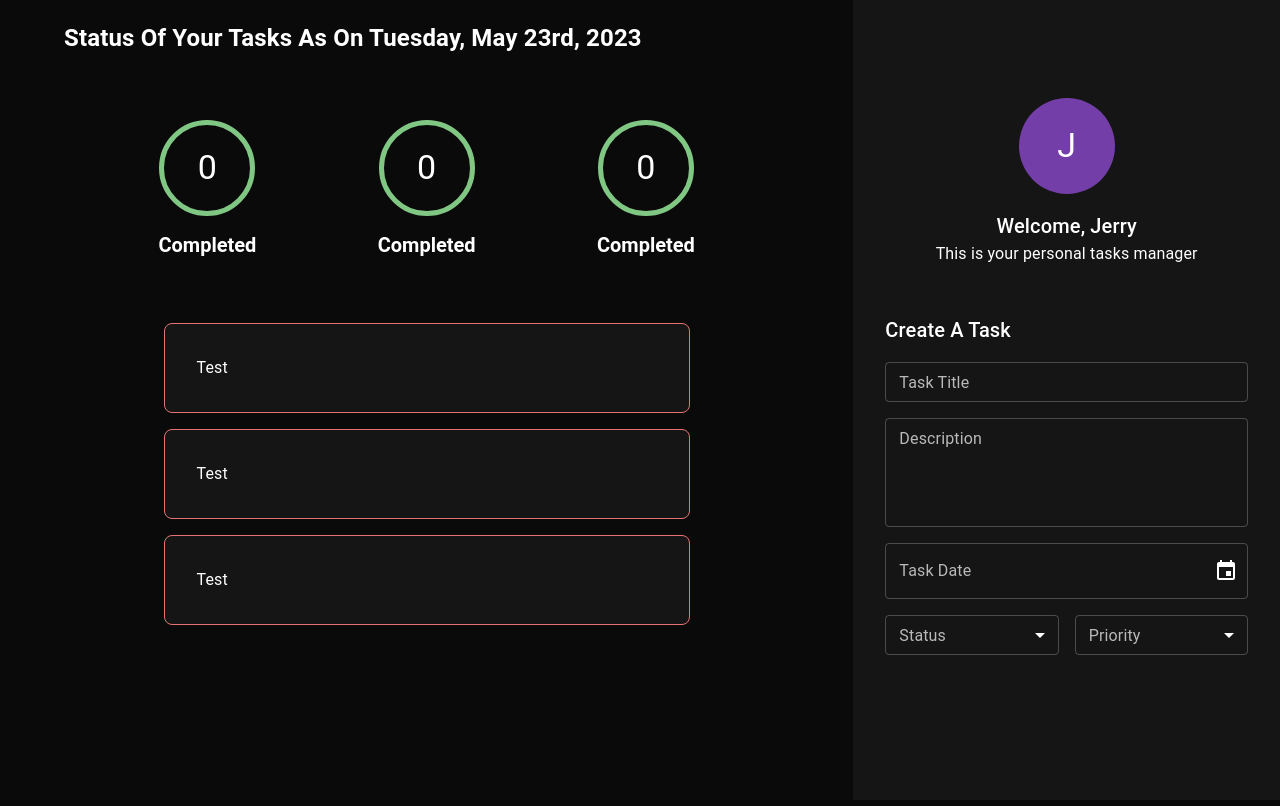
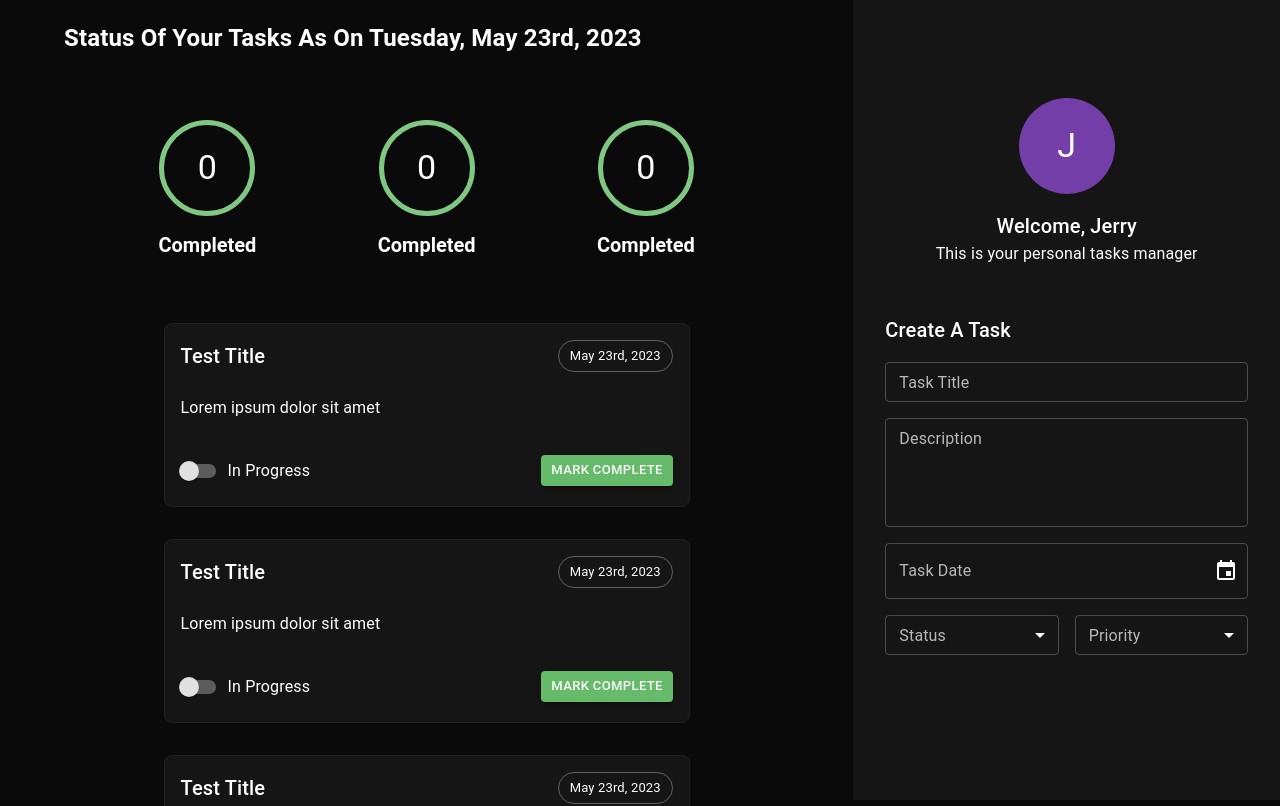
Before and after one commit to ogunbor/abins, a React (Create React App) app: page / in a window 1280 px wide. Shown: the top 806 px of the page. Built offline with nearby package versions, Linux system fonts and the light colour scheme.

Commit message:
task area final design

```diff
--- /dev/null
+++ b/src/components/task/_taskDescription.tsx
@@ -0,0 +1,23 @@
+import { Box, Typography } from '@mui/material';
+import React, { FC, ReactElement } from 'react';
+
+import { ITaskDescription } from './interfaces/ITaskDescription';
+import PropTypes from 'prop-types';
+
+export const TaskDescription: FC<ITaskDescription> = (
+  props,
+): ReactElement => {
+  //  Destructure Props
+  const { description = 'Lorem ipsum dolor sit amet' } =
+    props;
+
+  return (
+    <Box>
+      <Typography>{description}</Typography>
+    </Box>
+  );
+};
+
+TaskDescription.propTypes = {
+  description: PropTypes.string,
+};
--- /dev/null
+++ b/src/components/task/_taskFooter.tsx
@@ -0,0 +1,53 @@
+import {
+  Box,
+  Button,
+  FormControlLabel,
+  Switch,
+} from '@mui/material';
+import React, { FC, ReactElement } from 'react';
+
+import { ITaskFooter } from './interfaces/ITaskFooter';
+import PropTypes from 'prop-types';
+
+export const TaskFooter: FC<ITaskFooter> = (
+  props,
+): ReactElement => {
+  //  Destructure props
+  const {
+    onStatusChange = (e) => console.log(e),
+    onClick = (e) => console.log(e),
+  } = props;
+
+  return (
+    <Box
+      display="flex"
+      justifyContent="space-between"
+      alignItems="center"
+      mt={4}
+    >
+      <FormControlLabel
+        label="In Progress"
+        control={
+          <Switch
+            onChange={(e) => onStatusChange(e)}
+            color="warning"
+          />
+        }
+      />
+      <Button
+        variant="contained"
+        color="success"
+        size="small"
+        sx={{ color: '#ffffff' }}
+        onClick={(e) => onClick(e)}
+      >
+        Mark Complete
+      </Button>
+    </Box>
+  );
+};
+
+TaskFooter.propTypes = {
+  onStatusChange: PropTypes.func,
+  onClick: PropTypes.func,
+};
--- /dev/null
+++ b/src/components/task/_taskHeader.tsx
@@ -0,0 +1,38 @@
+import { Box, Chip, Typography } from '@mui/material';
+import React, { FC, ReactElement } from 'react';
+
+import { ITaskHeader } from './interfaces/ITaskHeader';
+import PropTypes from 'prop-types';
+import { format } from 'date-fns';
+
+export const TaskHeader: FC<ITaskHeader> = (
+  props,
+): ReactElement => {
+  // Destructure props
+  const { title = 'Default Title', date = new Date() } =
+    props;
+
+  return (
+    <Box
+      display="flex"
+      width="100%"
+      justifyContent="space-between"
+      mb={3}
+    >
+      <Box>
+        <Typography variant="h6">{title}</Typography>
+      </Box>
+      <Box>
+        <Chip
+          variant="outlined"
+          label={format(date, 'PPP')}
+        />
+      </Box>
+    </Box>
+  );
+};
+
+TaskHeader.propTypes = {
+  title: PropTypes.string,
+  date: PropTypes.instanceOf(Date),
+};
--- /dev/null
+++ b/src/components/task/helpers/renderPriorityBorderColor.ts
@@ -0,0 +1,16 @@
+import { Priority } from '../../createTaskForm/enums/Priority';
+
+export const renderPriorityBorderColor = (
+  priority: string,
+): string => {
+  switch (priority) {
+    case Priority.normal:
+      return 'grey.900';
+    case Priority.low:
+      return 'info.light';
+    case Priority.high:
+      return 'error.light';
+    default:
+      return 'grey.900';
+  }
+};
--- /dev/null
+++ b/src/components/task/interfaces/ITask.ts
@@ -0,0 +1,12 @@
+import { ITaskDescription } from './ITaskDescription';
+import { ITaskFooter } from './ITaskFooter';
+import { ITaskHeader } from './ITaskHeader';
+
+export interface ITask
+  extends ITaskHeader,
+    ITaskDescription,
+    ITaskFooter {
+  id?: string;
+  priority?: string;
+  status?: string;
+}
--- /dev/null
+++ b/src/components/task/interfaces/ITaskDescription.ts
@@ -0,0 +1,3 @@
+export interface ITaskDescription {
+  description?: string;
+}
--- /dev/null
+++ b/src/components/task/interfaces/ITaskFooter.ts
@@ -0,0 +1,12 @@
+import React from 'react';
+
+export interface ITaskFooter {
+  onStatusChange?: (
+    e: React.ChangeEvent<HTMLInputElement>,
+  ) => void;
+  onClick?: (
+    e:
+      | React.MouseEvent<HTMLButtonElement>
+      | React.MouseEvent<HTMLAnchorElement>,
+  ) => void;
+}
--- /dev/null
+++ b/src/components/task/interfaces/ITaskHeader.ts
@@ -0,0 +1,4 @@
+export interface ITaskHeader {
+  title?: string;
+  date?: Date;
+}
--- a/src/components/task/task.tsx
+++ b/src/components/task/task.tsx
@@ -1,28 +1,59 @@
 import React, { FC, ReactElement } from 'react';
 
 import { Box } from '@mui/material';
+import { ITask } from './interfaces/ITask';
+import { Priority } from '../createTaskForm/enums/Priority';
+import PropTypes from 'prop-types';
+import { Status } from '../createTaskForm/enums/Status';
+import { TaskDescription } from './_taskDescription';
+import { TaskFooter } from './_taskFooter';
+import { TaskHeader } from './_taskHeader';
+import { renderPriorityBorderColor } from './helpers/renderPriorityBorderColor';
 
-export const Task: FC = (props): ReactElement => {
+export const Task: FC<ITask> = (props): ReactElement => {
+  //  Destructure props
+  const {
+    title = 'Test Title',
+    date = new Date(),
+    description = 'Lorem ipsum dolor sit amet',
+    priority = Priority.normal,
+    status = Status.completed,
+    onStatusChange = (e) => console.log(e),
+    onClick = (e) => console.log(e),
+  } = props;
+
   return (
     <Box
       display="flex"
       width="100%"
       justifyContent="flex-start"
       flexDirection="column"
-      mb={2}
-      p={4}
+      mb={4}
+      p={2}
       sx={{
         width: '100%',
         backgroundColor: 'background.paper',
         borderRadius: '8px',
         border: '1px solid',
-        borderColor: 'error.light',
+        borderColor: renderPriorityBorderColor(priority),
       }}
     >
-      Test
-      {/* Task Header*/}
-      {/* Task Description*/}
-      {/* Task Footer*/}
+      <TaskHeader title={title} date={date} />
+      <TaskDescription description={description} />
+      <TaskFooter
+        onClick={onClick}
+        onStatusChange={onStatusChange}
+      />
     </Box>
   );
 };
+
+Task.propTypes = {
+  title: PropTypes.string,
+  date: PropTypes.instanceOf(Date),
+  description: PropTypes.string,
+  onStatusChange: PropTypes.func,
+  onClick: PropTypes.func,
+  priority: PropTypes.string,
+  status: PropTypes.string,
+};
```
